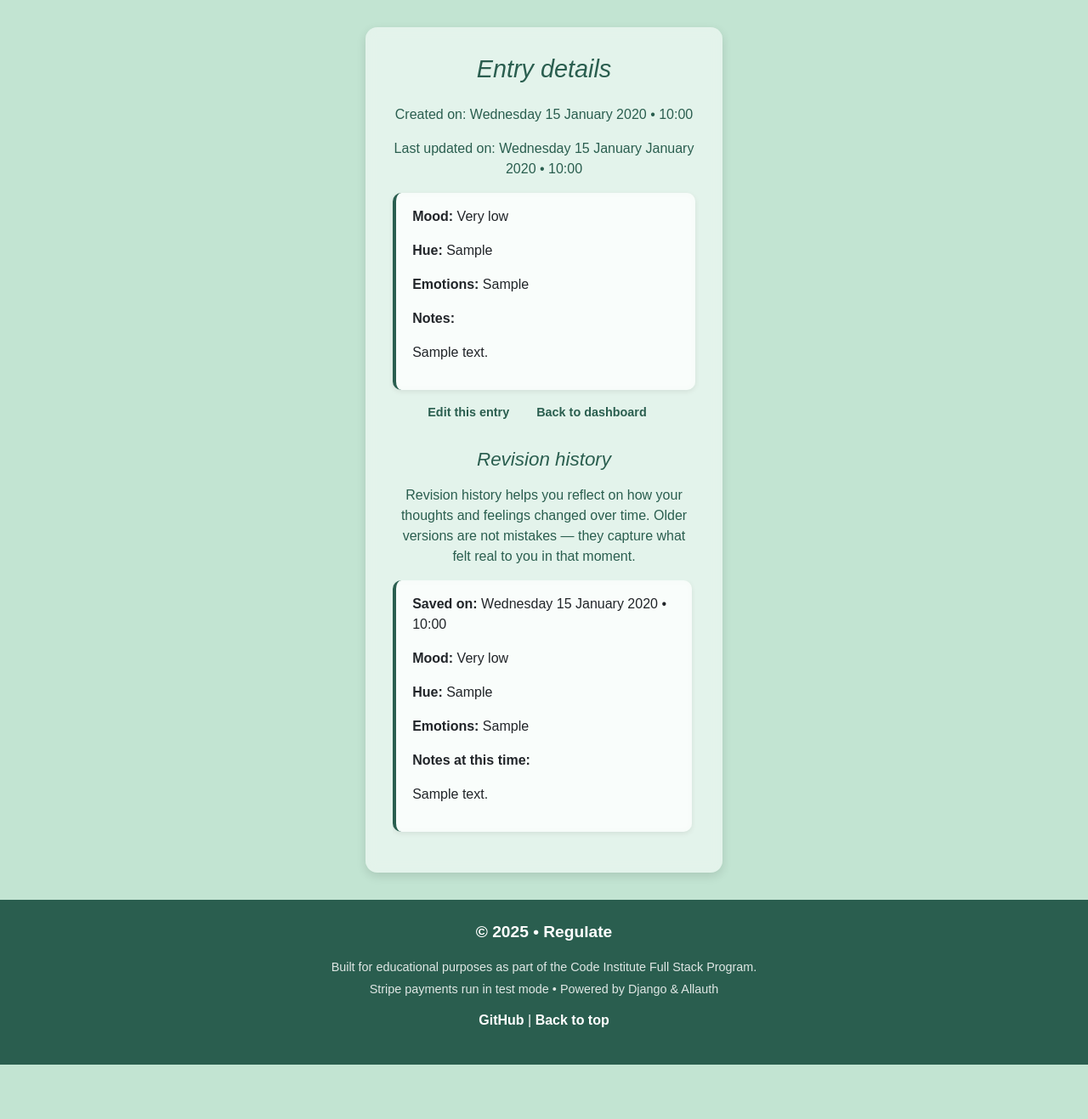
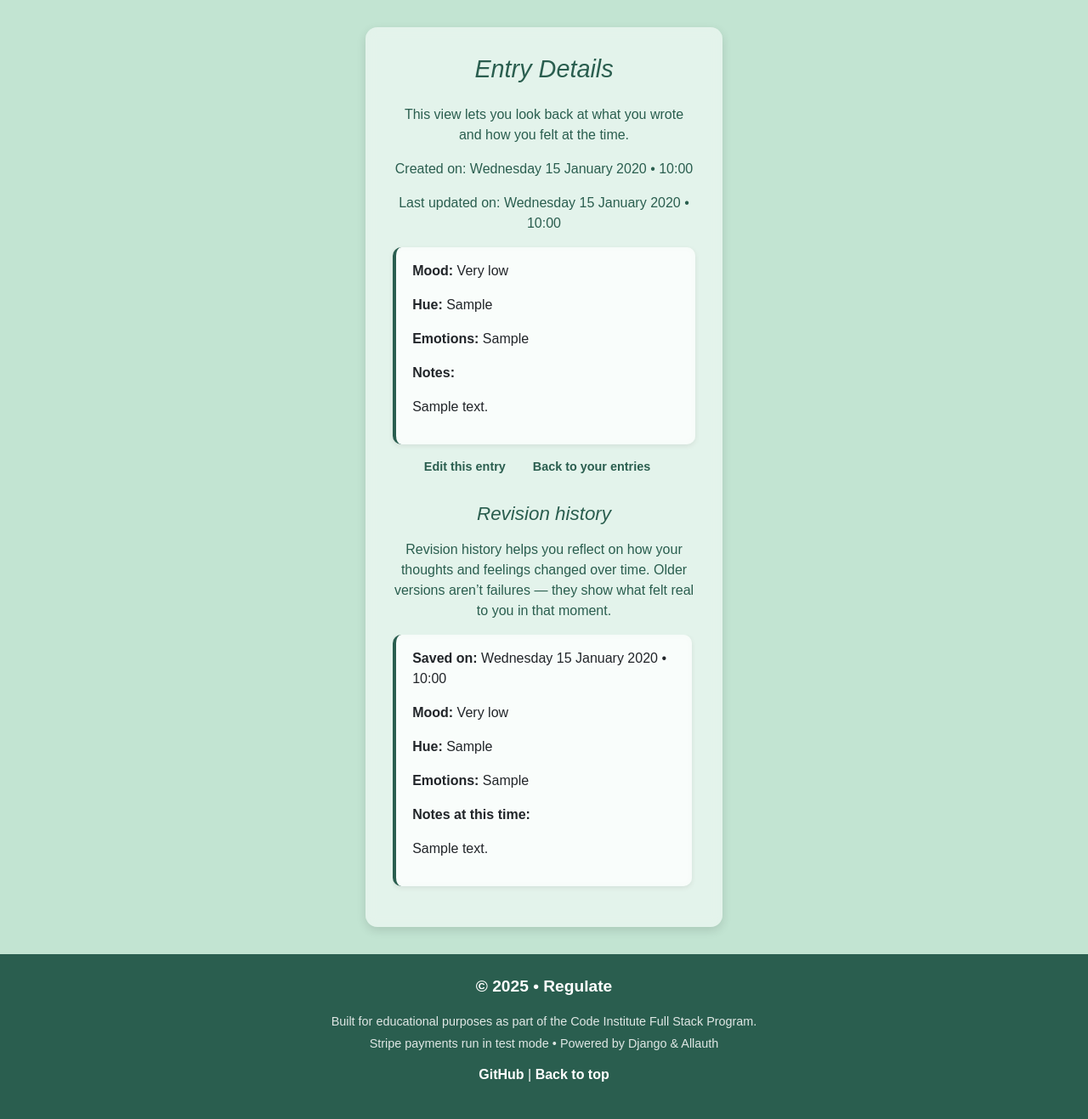
Before and after one commit to Ceri-Jane/milestone_project_four, a Django app: page /entry/1/ in a window 1280 px wide. Shown: the part 106-1423 px from the top of the page at 85% size. Before the commit the page ends 1359 px from the top, so only its background shows below. Run offline with Django 5.2, Linux system fonts and the light colour scheme; a user stored in the database is signed in; tables that the repository leaves empty hold one stand-in row (values such as "Sample post"); some web fonts are replaced.

Commit message:
Update entry detail/edit templates to point back to my_entries and fix date formatting

```diff
--- a/templates/core/entry_detail.html
+++ b/templates/core/entry_detail.html
@@ -6,7 +6,11 @@
     <div class="form-card">
 
         <!-- Page title -->
-        <h1 class="form-title">Entry details</h1>
+        <h1 class="form-title">Entry Details</h1>
+
+        <p class="form-info">
+            This view lets you look back at what you wrote and how you felt at the time.
+        </p>
 
         <!-- Current entry summary -->
         <p class="form-info">
@@ -17,7 +21,7 @@
         {% if last_updated %}
             <p class="form-info">
                 Last updated on:
-                {{ last_updated|date:"l d F F Y • H:i" }}
+                {{ last_updated|date:"l d F Y • H:i" }}
             </p>
         {% endif %}
 
@@ -38,7 +42,7 @@
         <!-- Actions for this entry -->
         <div class="entry-actions justify-content-center">
             <a href="{% url 'edit_entry' entry.id %}">Edit this entry</a>
-            <a href="{% url 'dashboard' %}">Back to dashboard</a>
+            <a href="{% url 'my_entries' %}">Back to your entries</a>
         </div>
 
         <!-- Revision history -->
@@ -49,7 +53,7 @@
 
                 <p class="form-info">
                     Revision history helps you reflect on how your thoughts and feelings
-                    changed over time. Older versions are not mistakes — they capture what
+                    changed over time. Older versions aren’t failures — they show what
                     felt real to you in that moment.
                 </p>
 
@@ -79,7 +83,7 @@
         {% else %}
             <div class="revision-section">
                 <p class="form-info">
-                    This entry has not been edited yet — this is the only version so far.
+                    This entry hasn’t been edited yet — this is the only version so far.
                 </p>
             </div>
         {% endif %}
```
Also changed, not shown: templates/core/entry_edit.html (+4 -4 lines).
